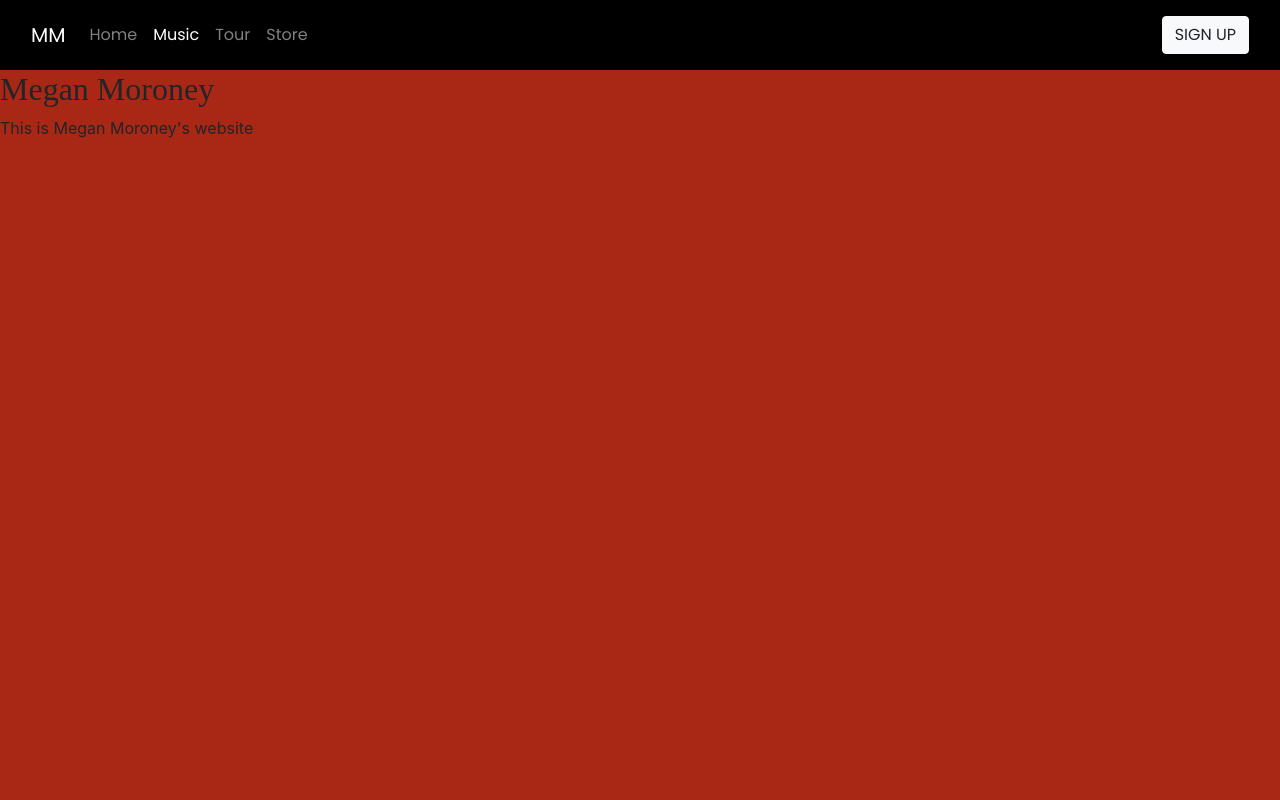
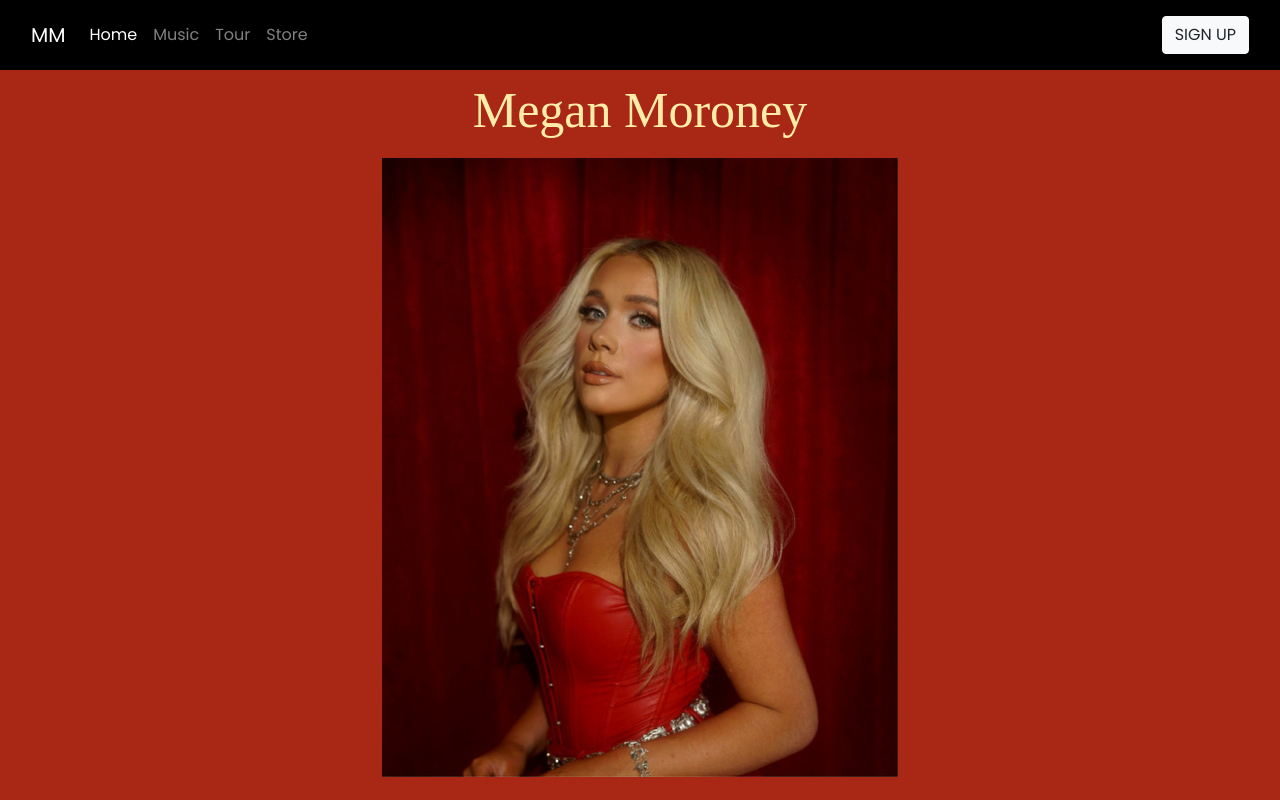
Before and after one commit to ashleymikel/mmoroneysite, a website: page index.html in a window 1280 px wide. Drawn offline with nearby package versions, Linux system fonts and the light colour scheme; a web font is replaced by a local one.

Commit message:
Main Name and Image

```diff
--- a/css/styles.css
+++ b/css/styles.css
@@ -16,3 +16,10 @@
 body {
     background-color: #a82715;
 }
+
+#mainName {
+    color:#feeca8;
+    font-size:50px;
+    padding: 10px;
+
+}
--- a/index.html
+++ b/index.html
@@ -21,16 +21,16 @@
               <div class="collapse navbar-collapse" id="Menu">
                 <ul class="navbar-nav">
                   <li class="nav-item">
-                    <a class="nav-link" href="#">Home</a>
+                    <a class="nav-link active" href="#">Home</a>
                   </li>
                   <li class="nav-item">
-                    <a class="nav-link active" href="#">Music</a>
+                    <a class="nav-link" href="#">Music</a>
                   </li>
                   <li class="nav-item">
                     <a class="nav-link" href="#">Tour</a>
                   </li>
                   <li class="nav-item">
-                    <a class="nav-link" href="#">Store</a>
+                    <a class="nav-link" href="https://www.meganmoroneystore.com/s/shop" target="_blank">Store</a>
                   </li>
                 </ul>
                 <span class = "navbar-text ml-auto">
@@ -71,10 +71,17 @@
             </div>
           </div>
     </header>
-    <div>
-        <h2>Megan Moroney</h2>
-        <p>This is Megan Moroney's website</p>
+<!-- Large Name -->
+    <div class="row">
+        <h2 id="mainName"class="col text-center">Megan Moroney</h2>
     </div>
+    <!-- Top of Page IMG -->
+    <div class="row">
+      <img src="img/MMMain.png" class="img-fluid col col-5 mx-auto" alt="Headshot of Megan Moroney">
+    </div>
+
+
+
     <footer>
 
     </footer>
```
Also changed, not shown: img/EP.png (added), img/MMMain.png (added), img/TNOrange.png (added), 2 other files.
